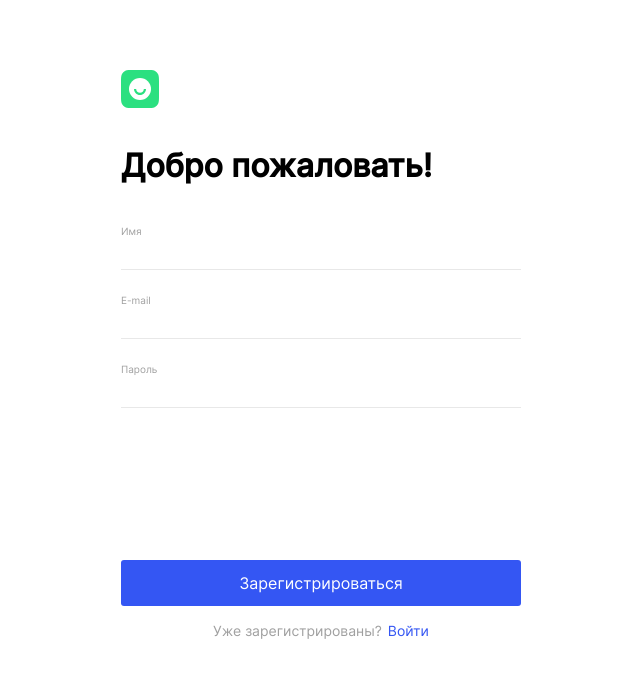
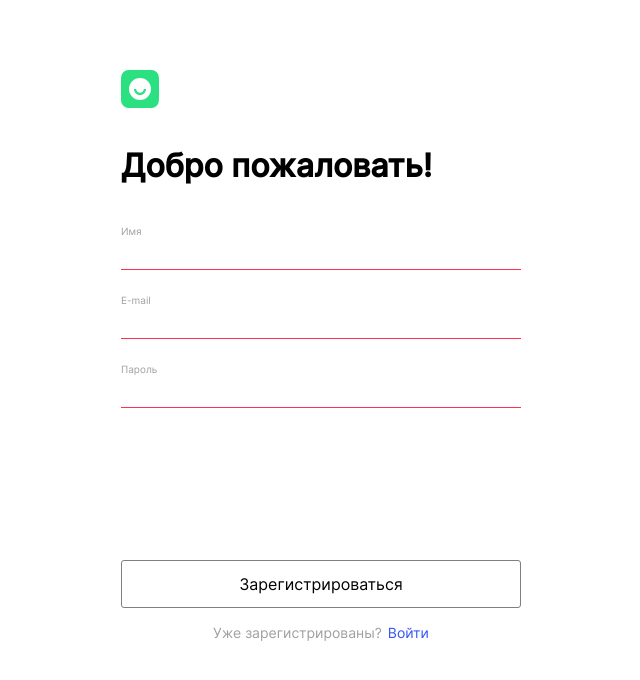
Before and after one commit to maximka76667/movies-explorer-frontend, a React (Create React App) app: page /signup in a window 1280 px wide. Shown: the top 680 px of the page, without its empty margins (319-959 px from the left). Built offline with nearby package versions, Linux system fonts and the light colour scheme.

Commit message:
добавил валидацию регистрации

```diff
--- a/src/components/Register/Register.css
+++ b/src/components/Register/Register.css
@@ -44,6 +44,7 @@
 
 .register__form-input_error {
   color: #ff3055;
+  border-bottom: 1px solid #ff3055;
 }
 
 .register__form-error {
@@ -70,6 +71,13 @@
 
 .register__submit-button:hover {
   background-color: #2be080;
+}
+
+.register__submit-button:disabled {
+  background-color: #fff;
+  border: 1px solid grey;
+  color: #000;
+  cursor: auto;
 }
 
 .register__login {
--- a/src/components/Register/Register.js
+++ b/src/components/Register/Register.js
@@ -2,19 +2,107 @@ import React from 'react';
 import { Link } from 'react-router-dom';
 import Logo from '../Logo/Logo';
 import './Register.css';
-import { useInputChange } from '../../utils/useInputChange';
 
 function Register(props) {
+  const [name, setName] = React.useState('');
+  const [email, setEmail] = React.useState('');
+  const [password, setPassword] = React.useState('');
 
-  const [input, handleInputChange] = useInputChange();
+  // Validation Constants
+  const [nameError, setNameError] = React.useState('');
+  const [emailError, setEmailError] = React.useState('');
+  const [passwordError, setPasswordError] = React.useState('');
+  const [isNameError, setIsNameError] = React.useState(false);
+  const [isEmailError, setIsEmailError] = React.useState(false);
+  const [isPasswordError, setIsPasswordError] = React.useState(false);
+  const [isSubmitValid, setIsSubmitValid] = React.useState(false);
+
+  // ClassNames
+  const nameInputClassName = (
+    `register__form-input ${isNameError ? 'register__form-input_error' : ''}`
+  );
+
+  const emailInputClassName = (
+    `register__form-input ${isEmailError ? 'register__form-input_error' : ''}`
+  );
+
+  const passwordInputClassName = (
+    `register__form-input ${isPasswordError ? 'register__form-input_error' : ''}`
+  );
 
   function handleSubmit(e) {
     e.preventDefault();
 
-    props.onRegister(input);
+    props.onRegister({ name, email, password });
   }
 
+  function handleNameInputChange(e) {
+    setName(e.target.value);
 
+    handleValidation(e);
+  }
+
+  function handleEmailInputChange(e) {
+    setEmail(e.target.value);
+
+    handleValidation(e);
+  }
+
+  function handlePasswordInputChange(e) {
+    setPassword(e.target.value);
+
+    handleValidation(e);
+  }
+
+  function handleValidation(e) {
+    const inputElement = e.target;
+
+    switch (inputElement.name) {
+      case 'name': {
+        if (!inputElement.validity.valid) {
+          setIsNameError(true);
+          setNameError(inputElement.validationMessage);
+          return;
+        }
+        setIsNameError(false);
+        setNameError('');
+        break;
+      }
+      case 'email': {
+        if (!inputElement.validity.valid) {
+          setIsEmailError(true);
+          setEmailError(inputElement.validationMessage);
+          return;
+        }
+        setIsEmailError(false);
+        setEmailError('');
+        break;
+      }
+      case 'password': {
+        if (!inputElement.validity.valid) {
+          setIsPasswordError(true);
+          setPasswordError(inputElement.validationMessage);
+          return;
+        }
+        setIsPasswordError(false);
+        setPasswordError('');
+        break;
+      }
+      default: { }
+    }
+  }
+
+  React.useEffect(() => {
+    if (isNameError || isEmailError || isPasswordError) return setIsSubmitValid(false);
+    return setIsSubmitValid(true);
+  }, [isNameError, isEmailError, isPasswordError, name, email, password])
+
+  React.useEffect(() => {
+    setIsNameError(true);
+    setIsEmailError(true);
+    setIsPasswordError(true);
+    setIsSubmitValid(false);
+  }, [])
 
   return (
     <div className="register">
@@ -24,20 +112,20 @@ function Register(props) {
         <form className="register__form" onSubmit={handleSubmit}>
           <div className="register__form-field">
             <label className="register__form-label">Имя</label>
-            <input className="register__form-input" name="name" type="text" onChange={handleInputChange} required />
-            <p className="register__form-error"></p>
+            <input className={nameInputClassName} name="name" type="text" value={name} onChange={handleNameInputChange} required />
+            <p className="register__form-error">{nameError}</p>
           </div>
           <div className="register__form-field">
             <label className="register__form-label">E-mail</label>
-            <input className="register__form-input" name="email" type="email" onChange={handleInputChange} required />
-            <p className="register__form-error"></p>
+            <input className={emailInputClassName} name="email" type="email" value={email} onChange={handleEmailInputChange} required />
+            <p className="register__form-error">{emailError}</p>
           </div>
           <div className="register__form-field">
             <label className="register__form-label">Пароль</label>
-            <input className="register__form-input" name="password" type="password" onChange={handleInputChange} required />
-            <p className="register__form-error"></p>
+            <input className={passwordInputClassName} name="password" type="password" value={password} onChange={handlePasswordInputChange} required />
+            <p className="register__form-error">{passwordError}</p>
           </div>
-          <button className="register__submit-button" type="submit">Зарегистрироваться</button>
+          <button className="register__submit-button" type="submit" disabled={!isSubmitValid}>Зарегистрироваться</button>
         </form>
         <p className="register__login">Уже зарегистрированы?<Link className="register__login-link" to="/signin">Войти</Link></p>
       </div>
```
